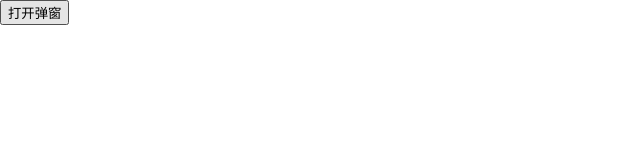
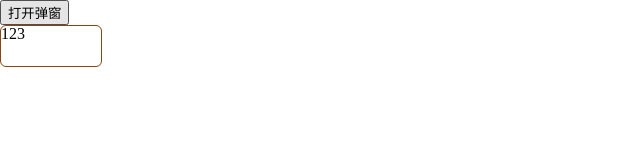
Before and after one commit to shanlihang/wldz-ui, a Vue app: page / in a window 1280 px wide. Shown: the top 160 px of the page, without its empty margins (0-640 px from the left). Built offline with nearby package versions, Linux system fonts and the light colour scheme.

Commit message:
简单封装button组件

```diff
--- a/src/App.vue
+++ b/src/App.vue
@@ -1,6 +1,6 @@
 <script setup lang="ts">
 import { ref } from "vue";
-import WlDialog from "./components/feedback/wl-dialog.vue";
+import WlButton from "./components/base/wl-button.vue";
 const modal = ref(null)
 
 const open = () => {
@@ -11,7 +11,7 @@ const open = () => {
 <template>
     <div class="root">
         <button @click="open">打开弹窗</button>
-        <wl-dialog ref="modal"></wl-dialog>
+        <wl-button ref="modal"></wl-button>
     </div>
 </template>
 
--- a/src/components/base/wl-button.vue
+++ b/src/components/base/wl-button.vue
@@ -0,0 +1,34 @@
+<template>
+    <div class="wl-button" :class="[
+        `size-${size}`
+    ]">
+        123
+    </div>
+</template>
+
+<script setup lang="ts">
+import {reactive} from 'vue'
+
+const props = defineProps({
+    size:{
+        type:String,
+        default:'normal'
+    }
+})
+
+const styleFlag = reactive({
+
+})
+
+</script>
+
+<style scoped>
+.wl-button{
+    border-radius: 6px;
+    border: 1px solid saddlebrown;
+}
+.size-normal{
+    width: 100px;
+    height: 40px;
+}
+</style>
```
